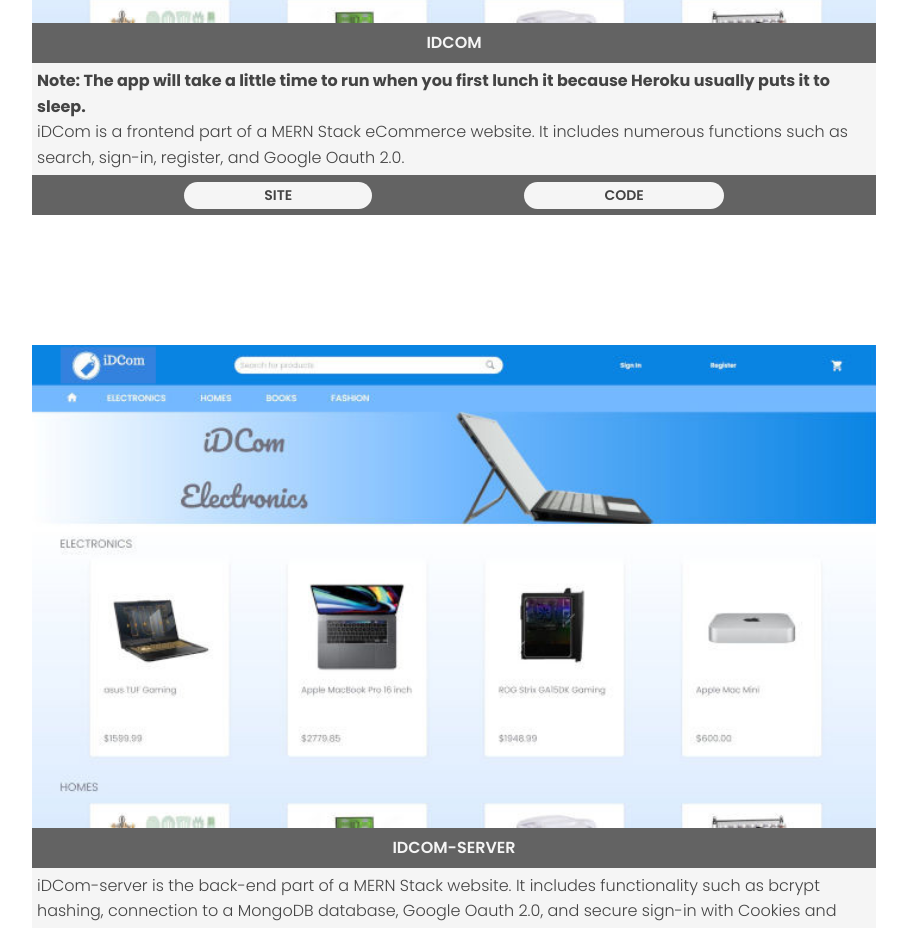
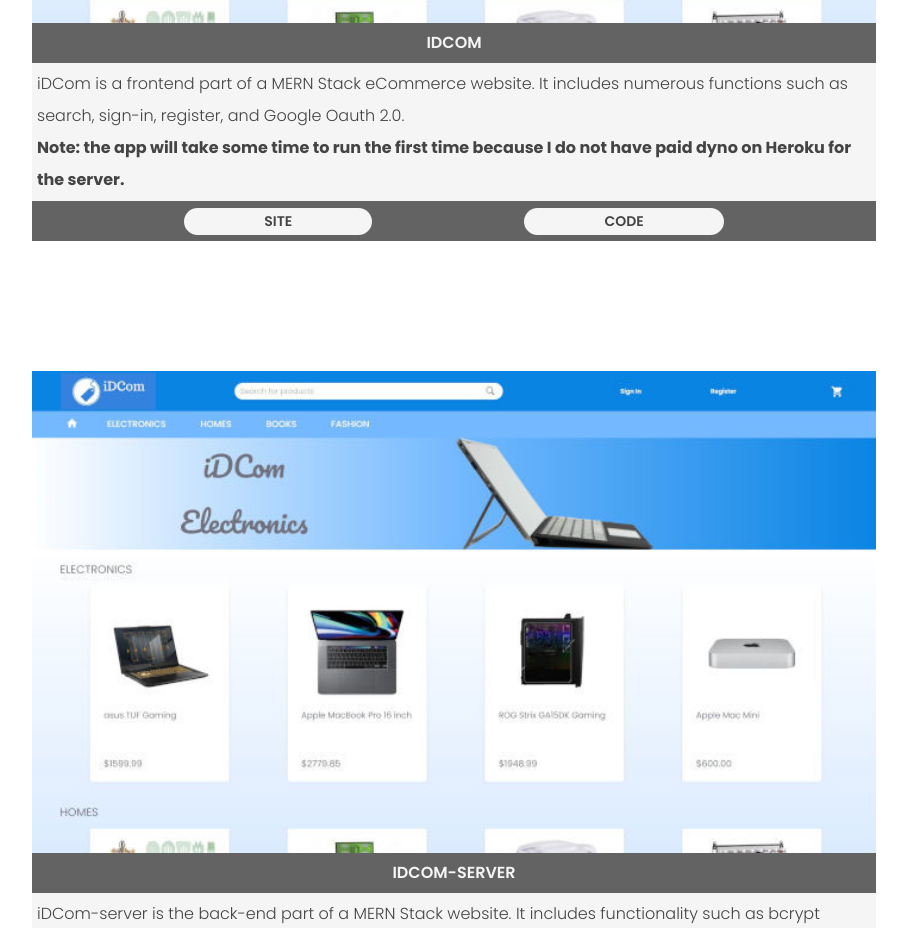
Before and after one commit to IsmaelDembele/portfolio-v3, a React (Create React App) app: page / in a window 1280 px wide. Shown: the part 1378-2306 px from the top of the page, without its empty margins (186-1093 px from the left). Built offline with nearby package versions, Linux system fonts and the light colour scheme.

Commit message:
projects and skills updated

```diff
--- a/src/components/Projects/data.js
+++ b/src/components/Projects/data.js
@@ -8,13 +8,11 @@
     imgUrl: idcom,
     description: (
       <p>
+        iDCom is a frontend part of a MERN Stack eCommerce website. It includes numerous functions
+        such as search, sign-in, register, and Google Oauth 2.0. <br/>
         <b>
-          Note: The app will take a little time to run when you first lunch it because Heroku
-          usually puts it to sleep.
+          Note: the app will take some time to run the first time because I do not have paid dyno on Heroku for the server.
         </b>
-        <br />
-        iDCom is a frontend part of a MERN Stack eCommerce website. It includes numerous functions
-        such as search, sign-in, register, and Google Oauth 2.0.
       </p>
     ),
     siteLink: `https://idcom.netlify.app/`,
@@ -27,7 +25,7 @@
       <p>
         iDCom-server is the back-end part of a MERN Stack website. It includes functionality such as
         bcrypt hashing, connection to a MongoDB database, Google Oauth 2.0, and secure sign-in with
-        Cookies and Session. Read the project readme file for more information.
+        Cookies and Session. You can read the project readme file for more information.
       </p>
     ),
     codeLink: `https://github.com/IsmaelDembele/iDCom-server`,
--- a/src/components/Skills/data.js
+++ b/src/components/Skills/data.js
@@ -44,9 +44,9 @@
         type: "bar",
         dataPoints: [
           { label: "Node.js/Express", y: 20 },
-          { label: "EJS", y: 15 },
+          { label: "EJS", y: 10 },
           { label: "REST API", y: 15 },
-          { label: "MySQL", y: 20 },
+          { label: "MySQL", y: 15 },
           { label: "MongoDB/Mongoose", y: 20 },
           { label: "SQL", y: 20 },
           { label: "JWT authentication", y: 10 },
--- a/src/styles/_projects.scss
+++ b/src/styles/_projects.scss
@@ -29,7 +29,7 @@
 
 .card {
   width: 100%;
-  min-height: 40rem;
+  min-height: 42.5rem;
   background-color: $secondary;
   display: flex;
   flex-direction: column;
@@ -56,7 +56,8 @@
 
   &__description {
     min-height: 10rem;
-    font-size: 1.3rem;
+    font-size: 1.2rem;
+    line-height: 2;
     padding: 0.5rem;
     flex-grow: 1;
     @include respond(tab-land) {
```
